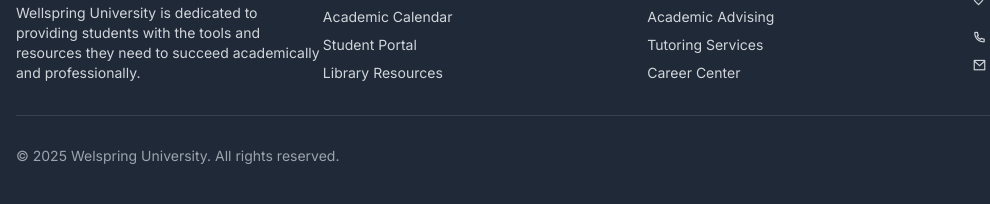
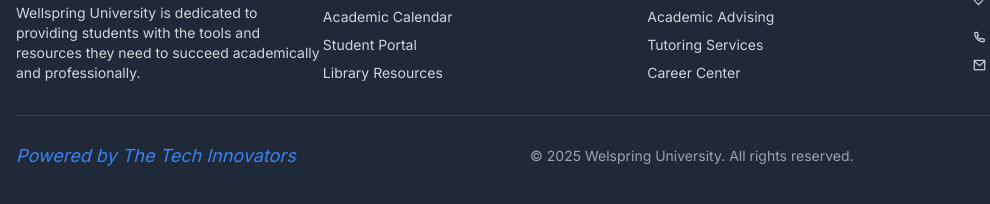
Before and after one commit to Malvis12/GPA-CALCULATOR, a plain HTML site: page index.html in a window 1280 px wide. Shown: the part 2131-2335 px from the top of the page, 0-990 px from the left. Drawn offline with nearby package versions, Linux system fonts and the light colour scheme.

Commit message:
Update index.html

```diff
--- a/index.html
+++ b/index.html
@@ -462,6 +462,7 @@
         </div>
       </div>
       <div class="border-t border-gray-700 mt-8 pt-6 flex flex-col md:flex-row justify-between items-center">
+        <em class="text-primary text-base md:text-lg italic mb-2 md:mb-0">Powered by The Tech Innovators</em>
         <p class="text-sm text-gray-400">© 2025 Welspring University. All rights reserved.</p>
         <div class="flex space-x-4 mt-4 md:mt-0">
           <a href="https://web.facebook.com/wellspringuni" class="text-gray-400 hover:text-white transition-colors">
```
